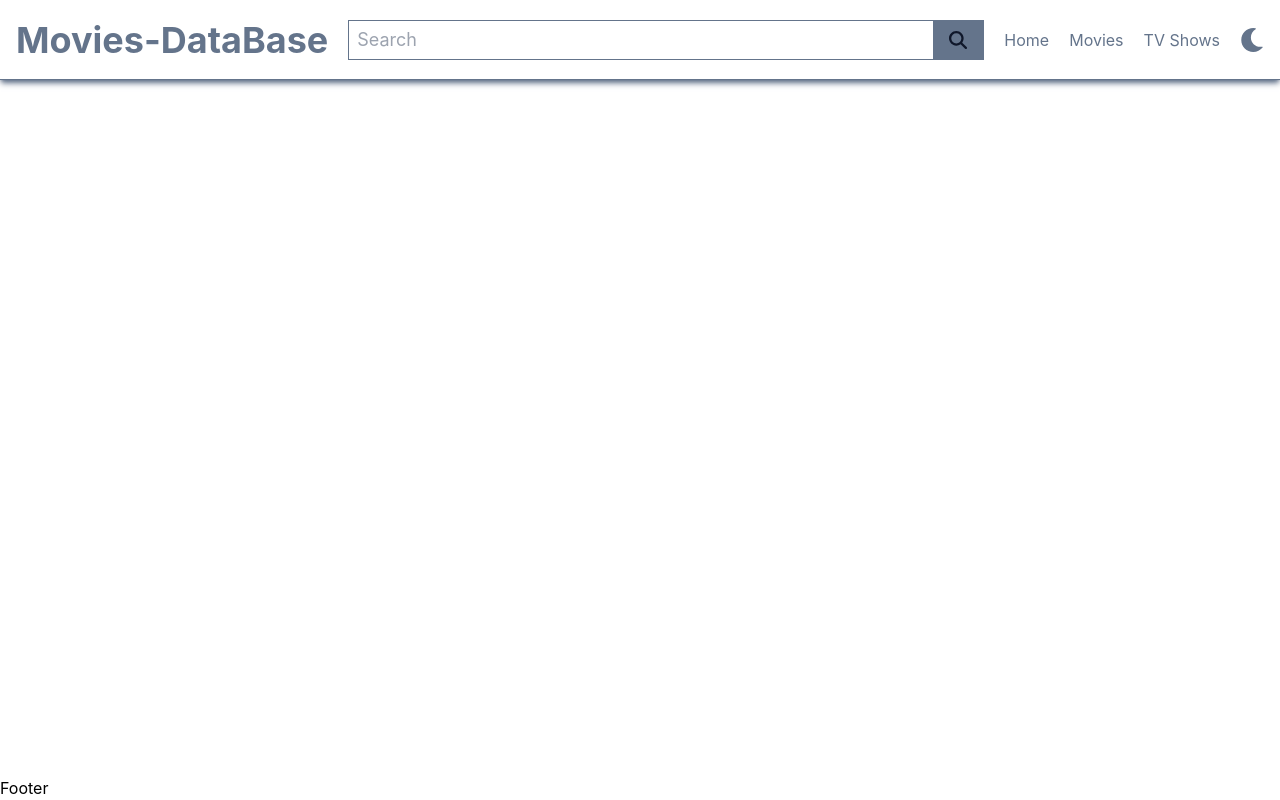
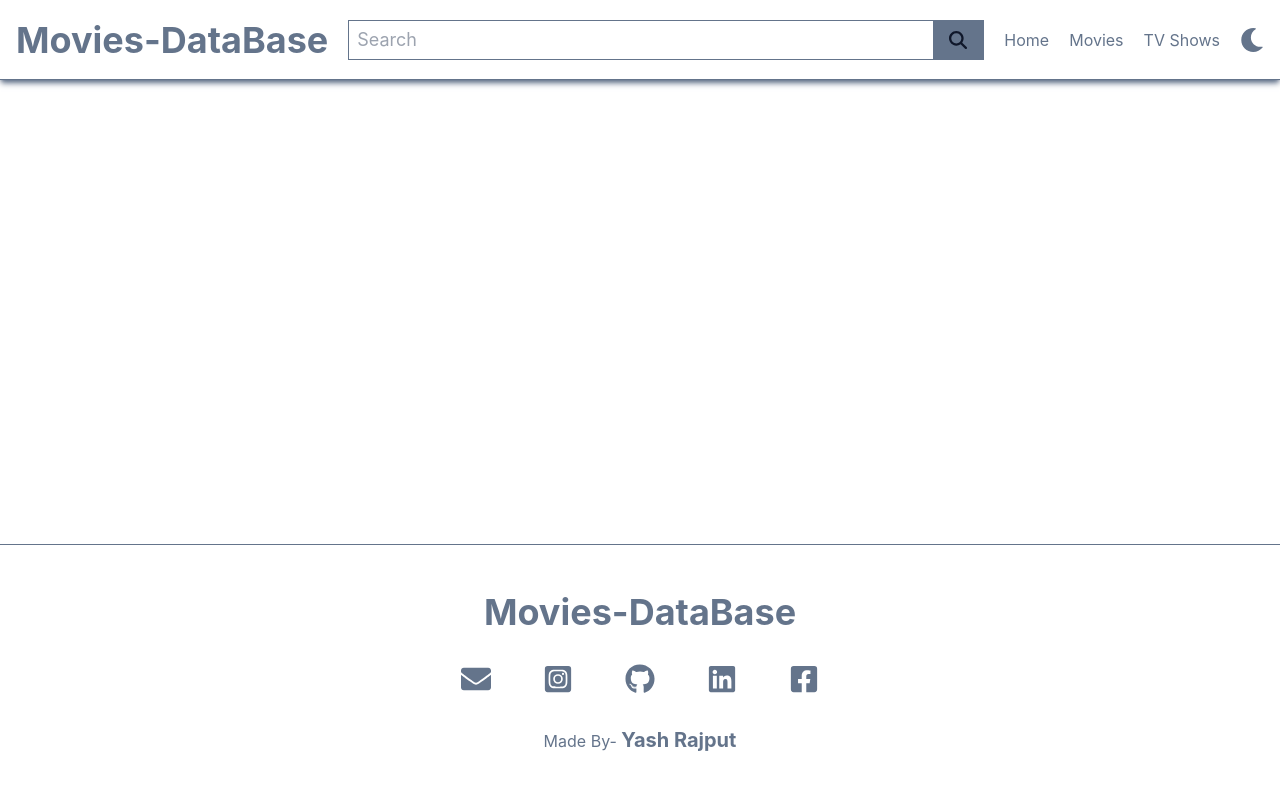
Before and after one commit to 02YashRajput/React_Js_Projects, a React (Create React App) app in the folder movies_database/: page / in a window 1280 px wide. Built offline with nearby package versions, Linux system fonts and the light colour scheme.

Commit message:
after footer complete

```diff
--- a/movies_database/public/index.html
+++ b/movies_database/public/index.html
@@ -23,7 +23,7 @@
       work correctly both with client-side routing and a non-root public URL.
       Learn how to configure a non-root public URL by running `npm run build`.
     -->
-    <title>React App</title>
+    <title>Movies Database</title>
   </head>
   <body className="dark">
     <noscript>You need to enable JavaScript to run this app.</noscript>
--- a/movies_database/src/components/Footer.js
+++ b/movies_database/src/components/Footer.js
@@ -1,9 +1,38 @@
-import React from 'react'
-
+import React from "react";
+import {
+  FaInstagramSquare,
+  FaGithub,
+  FaLinkedin,
+  FaFacebookSquare,
+  FaEnvelope
+} from "react-icons/fa";
 const Footer = () => {
   return (
-    <div className='fixed bottom-0 left-0 right-0'>Footer</div>
-  )
-}
+    <div className="absolute bottom-0 left-0 right-0 flex flex-col justify-center items-center h-64   text-slate-500 gap-y-5 border-t border-slate-500">
+      <div className="text-4xl  font-bold">Movies-DataBase</div>
+      <div className="flex gap-7 text-3xl ">
+        <a href="/"  className=" hover:bg-slate-900 hover:bg-opacity-15 dark:hover:bg-white dark:hover:bg-opacity-5 p-3 rounded-full">
+        <FaEnvelope />
 
-export default Footer
+        </a>
+        <a href="https://www.instagram.com/iam_y.r/"  className=" hover:bg-slate-900 hover:bg-opacity-15 dark:hover:bg-white dark:hover:bg-opacity-5 p-3 rounded-full">
+          <FaInstagramSquare />
+        </a>
+        <a href="https://github.com/02YashRajput"  className=" hover:bg-slate-900 hover:bg-opacity-15 dark:hover:bg-white dark:hover:bg-opacity-5 p-3 rounded-full">
+          <FaGithub />
+        </a>
+        <a href="https://www.linkedin.com/in/yash-rajput-54b763282/" className=" hover:bg-slate-900 hover:bg-opacity-15 dark:hover:bg-white dark:hover:bg-opacity-5 p-3 rounded-full">
+          <FaLinkedin />
+        </a>
+        <a href="https://www.facebook.com/profile.php?id=100083846002768" className=" hover:bg-slate-900 hover:bg-opacity-15 dark:hover:bg-white dark:hover:bg-opacity-5 p-3 rounded-full">
+          <FaFacebookSquare />
+        </a>
+      </div>
+      <div>
+        Made By- <span className="text-xl font-bold">Yash Rajput</span>
+      </div>
+    </div>
+  );
+};
+
+export default Footer;
--- a/movies_database/src/context/AppContext.js
+++ b/movies_database/src/context/AppContext.js
@@ -7,20 +7,9 @@ export default function AppContextProvider({ children }) {
   const apiKey = "8412ebcf0466f791448ccee20fcc30aa";
   const [name,setName] = useState("")
     const [theme, setTheme] = useState("light");
-    const [isScrolled,setIsScrolled] = useState("false");
-    console.log(name);
-    useEffect(() => {
-      const handleScroll = () => {
-        const scrollTop = window.pageYOffset;
-        setIsScrolled(scrollTop > 0);
-      };
 
-      window.addEventListener('scroll', handleScroll);
 
-      return () => {
-        window.removeEventListener('scroll', handleScroll);
-      };
-    }, []);
+
 
     const handleThemeChange = () => {
         setTheme(theme === "light" ? "dark" : "light");
@@ -50,7 +39,7 @@ export default function AppContextProvider({ children }) {
         theme,
         name,
         setName,
-        isScrolled,
+
         handleThemeChange,
         fetchData
 
```
